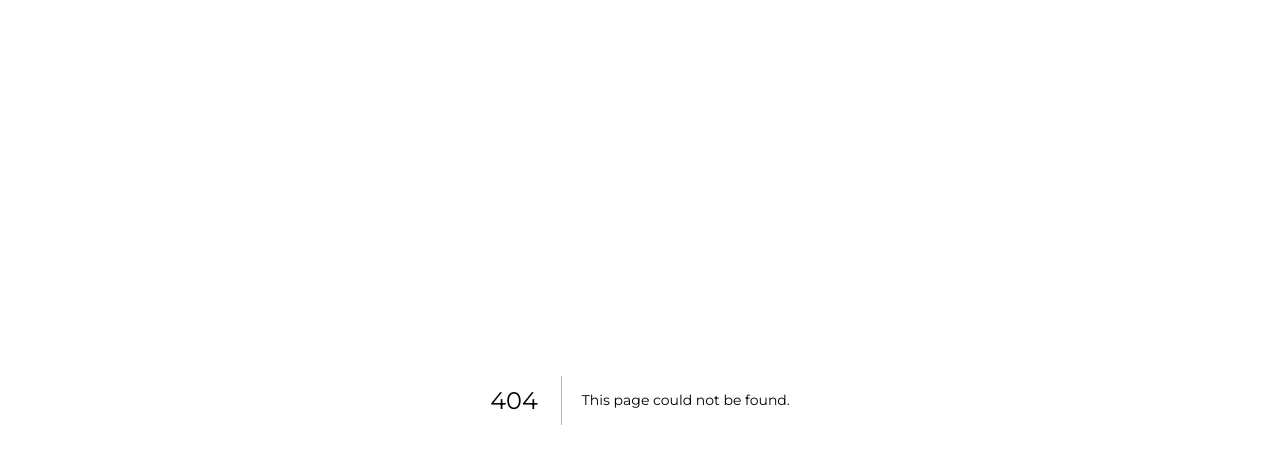
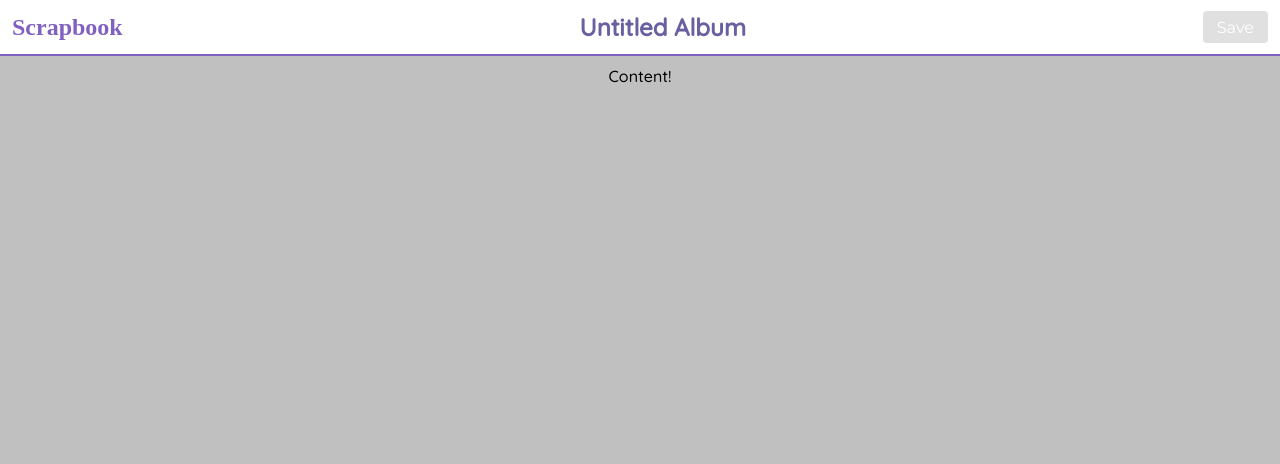
Before and after one commit to TheBobbyLlama/scrapbook, a Next.js app: page /create in a window 1280 px wide. Before the commit this address had no page. Shown: the top 464 px of the page. Built offline with nearby package versions, Linux system fonts and the light colour scheme; a web font is replaced by a local one.

Commit message:
Added page for creating albums.

```diff
--- /dev/null
+++ b/pages/api/album/[albumId].js
@@ -0,0 +1,8 @@
+import { getCollection } from "../../../lib/mongodb";
+
+export default function handler(req, res) {
+	const { albumId } = req.query;
+
+	// TODO - Hit MongoDB!
+	res.status(200).json({ message: "Success!" });
+}
--- /dev/null
+++ b/pages/create.js
@@ -0,0 +1,65 @@
+import { useEffect, useState } from "react";
+
+import Head from "next/head";
+import Image from "next/image";
+import styles from "../styles/Create.module.css";
+
+export default function CreateAlbum() {
+	const [albumData, setAlbumData] = useState();
+	const [unsavedData, setUnsavedData] = useState(false);
+
+	useEffect(() => {
+		const query = new URLSearchParams(window.location.search);
+		const albumId = query.get("id");
+
+		if (albumId) {
+			/*fetch(`/api/album/${albumId}`).then((data) => {
+				console.log(data);
+			});*/
+			// TODO - Fetch Album data!
+		} else {
+			setAlbumData({
+				title: "Untitled Album",
+				items: [],
+				private: false,
+			});
+		}
+	}, []);
+
+	const changeTitle = (e) => {
+		setAlbumData({ ...albumData, title: e.target.value });
+		setUnsavedData(true);
+	};
+
+	return (
+		<main className={styles.main}>
+			<Head>
+				<title>My Scrapbook - Create Album</title>
+				<link rel="icon" href="/favicon.png" />
+			</Head>
+			<header className={styles.header}>
+				<h2 className="brand">Scrapbook</h2>
+				{albumData && (
+					<input
+						className={"text " + styles.title}
+						type="text"
+						value={albumData.title}
+						onChange={changeTitle}
+					></input>
+				)}
+				<button className="btn" disabled={!unsavedData}>
+					Save
+				</button>
+			</header>
+			<section className={styles.workArea}>
+				{albumData ? (
+					<div>Content!</div>
+				) : (
+					<div className="lds-heart">
+						<div></div>
+					</div>
+				)}
+			</section>
+		</main>
+	);
+}
--- /dev/null
+++ b/styles/Create.module.css
@@ -0,0 +1,56 @@
+.main {
+	display: flex;
+	flex-direction: column;
+	height: 100vh;
+}
+
+.header {
+	align-items: center;
+	border-bottom: solid 2px var(--brand-color);
+	display: flex;
+	justify-content: space-between;
+	padding: 8px 12px;
+}
+
+.title {
+	border: none;
+	border-radius: 0;
+	color: var(--brand-color-dark);
+	flex-grow: 1;
+	font-size: 1.5em;
+	font-weight: bold;
+	height: auto;
+	margin: 0 12px;
+	text-align: center;
+}
+
+.title:focus {
+	color: var(--brand-color);
+}
+
+.title:hover {
+	color: var(--brand-color-highlight);
+}
+
+.workArea {
+	align-items: flex-start;
+	background-color: var(--work-color);
+	display: flex;
+	flex-grow: 1;
+	flex-wrap: wrap;
+	gap: 10px;
+	justify-content: center;
+	padding: 10px 20px;
+}
+
+@media screen and (max-width: 800px) {
+	.header {
+		flex-wrap: wrap;
+	}
+
+	.title {
+		margin: 8px 0 0 0;
+		order: 1;
+		width: 100%;
+	}
+}
--- a/styles/globals.css
+++ b/styles/globals.css
@@ -4,7 +4,9 @@
 	--brand-color-highlight: #a080e0;
 	--card-color-background: #f0f0f0;
 	--card-color-text: black;
+	--disabled-color: #e0e0e0;
 	--outer-color-text: #404040;
+	--work-color: silver;
 	--ui-border-radius: 4px;
 	--ui-height: 32px;
 	--ui-padding: 4px 12px;
@@ -26,9 +28,9 @@ body {
 	overflow-y: auto;
 }
 
-button {
+.btn {
 	background-color: var(--brand-color);
-	border: none;
+	border: solid 2px transparent;
 	border-radius: var(--ui-border-radius);
 	color: white;
 	cursor: pointer;
@@ -39,8 +41,33 @@ button {
 	transition: background-color 0.25s;
 }
 
-button:hover {
+.btn:hover {
 	background-color: var(--brand-color-highlight);
+}
+
+.btn[disabled] {
+	background-color: var(--disabled-color);
+	pointer-events: none;
+}
+
+.text {
+	border: solid 2px var(--brand-color);
+	border-radius: var(--ui-border-radius);
+	font-family: "Quicksand", sans-serif;
+	font-size: 1em;
+	height: var(--ui-height);
+	padding: var(--ui-padding);
+	transition: border-color 0.25s, color 0.25s;
+}
+
+.text:hover {
+	border-color: var(--brand-color-highlight);
+}
+
+.text:focus {
+	border-color: var(--brand-color-highlight);
+	color: var(--brand-color-dark);
+	outline: none;
 }
 
 a:link {
@@ -68,6 +95,58 @@ p + * {
 	font-weight: bold;
 }
 
+h2.brand {
+	font-size: 1.5em;
+}
+
 .centerText {
 	text-align: center;
 }
+
+/* Adapted from https://loading.io/css/ */
+.lds-heart {
+	display: inline-block;
+	position: relative;
+	width: 80px;
+	height: 80px;
+	margin: 40px;
+	transform: rotate(45deg);
+	transform-origin: 40px 40px;
+}
+.lds-heart div {
+	top: 32px;
+	left: 32px;
+	position: absolute;
+	width: 32px;
+	height: 32px;
+	background: var(--brand-color);
+	animation: lds-heart 1.2s infinite cubic-bezier(0.215, 0.61, 0.355, 1);
+}
+.lds-heart div:after,
+.lds-heart div:before {
+	content: " ";
+	position: absolute;
+	display: block;
+	width: 32px;
+	height: 32px;
+	background: var(--brand-color);
+}
+.lds-heart div:before {
+	left: -24px;
+	border-radius: 50% 0 0 50%;
+}
+.lds-heart div:after {
+	top: -24px;
+	border-radius: 50% 50% 0 0;
+}
+@keyframes lds-heart {
+	0% {
+		transform: scale(0.9);
+	}
+	50% {
+		transform: scale(1.1);
+	}
+	100% {
+		transform: scale(0.9);
+	}
+}
```
Also changed, not shown: pages/index.js (+4 -3 lines).
